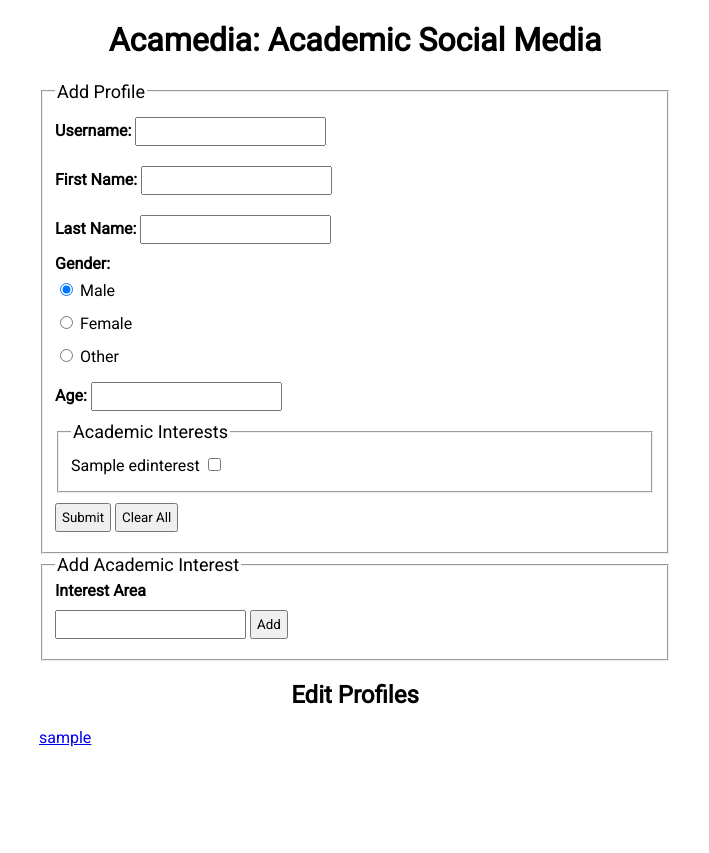
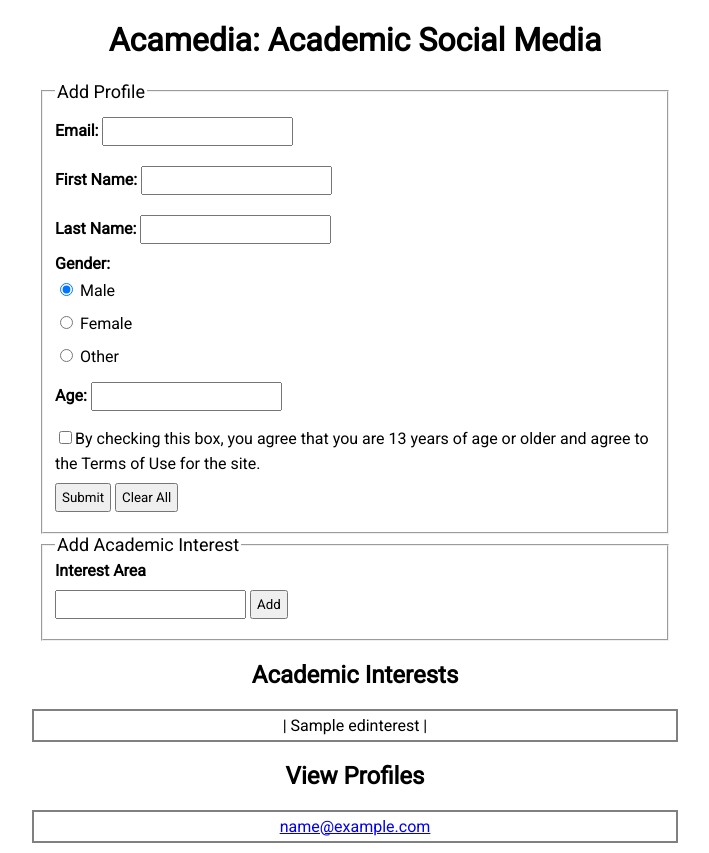
Before and after one commit to mcdokath/dynamic-pages, a Python web app: template templates/index.html in a window 1280 px wide. Shown: the whole page, without its empty margins (285-994 px from the left). Before the commit the page ends 747 px from the top, so only its background shows below. Run offline with Jinja, Linux system fonts and the light colour scheme; the template is opened without the code that fills it: most values are stand-ins (such as "Sample title", 1, 10 or a date in 2020).

Commit message:
Added edit functionality

```diff
--- a/db_defs.py
+++ b/db_defs.py
@@ -4,12 +4,12 @@ class Message(ndb.Model):
 	message = ndb.StringProperty(required=True)
 
 class Profile(ndb.Model):
-	username = ndb.StringProperty(required=True)
+	email = ndb.StringProperty(required=True)
 	firstname = ndb.StringProperty(required=True)
 	lastname = ndb.StringProperty(required=True)
 	gender = ndb.StringProperty(required=True)
 	age = ndb.IntegerProperty(required=True)
-	edinterests = ndb.StringProperty(repeated=True)
+	agreement = ndb.BooleanProperty(default=False)
 
 class EdInterests(ndb.Model):
 	name = ndb.StringProperty(required=True)
--- a/templates/css/main.css
+++ b/templates/css/main.css
@@ -26,3 +26,23 @@ input {
 #container {
 	width:100%;
 }
+#interests {
+	width:50%;
+	margin-left:auto;
+	margin-right:auto;
+	text-align:center;
+	margin-top:10px;
+	margin-bottom:10px;
+	padding:5px;
+	border:2px solid gray;
+}
+#profiles {
+	width:50%;
+	margin-left:auto;
+	margin-right:auto;
+	text-align:center;
+	margin-top:10px;
+	margin-bottom:10px;
+	padding:5px;
+	border:2px solid gray;
+}
--- a/templates/index.html
+++ b/templates/index.html
@@ -13,7 +13,7 @@
 		<input type="hidden" name="action" value="add_profile">
 		<fieldset>
 			<legend>Add Profile</legend>
-			<strong>Username:</strong> <input type="text" name="username" required="true"><br />
+			<strong>Email:</strong> <input type="email" name="email" required="true"><br />
 			<strong>First Name:</strong> <input type="text" name="first-name" required="true"><br />
 			<strong>Last Name:</strong> <input type="text" name="last-name" required="true"><br />
 			<strong>Gender:</strong><br />
@@ -21,12 +21,7 @@
 			<input type="radio" name="gender" id="gender-female" value="female" /> <label for="genderFemale">Female</label><br />
 			<input type="radio" name="gender" id="gender-other" value="other" /> <label for="genderOther">Other</label><br />
 			<strong>Age:</strong> <input type="number" name="age" required="true"><br />
-			<fieldset>
-				<legend>Academic Interests</legend>
-				{% for ai in edinterests %}
-				<label> {{ ai.name }} </label><input type="checkbox" name="edinterests[]" value="{{ ai.key }}">
-				{% endfor %}
-			</fieldset>
+			<input type="checkbox" name="agreement" required="true">By checking this box, you agree that you are 13 years of age or older and agree to the Terms of Use for the site.<br />
 			<input type="submit" value="Submit" class="submit_button">
 			<input type="reset" value="Clear All" class="submit_button">
 		</fieldset>
@@ -39,12 +34,22 @@
 			<input type="text" name="interest-name" required="true">
 			<input type="submit" value="Add" class="submit_button">
 		</fieldset>
-	</for,>
+	</form>
 	<section>
-		<h2>Edit Profiles</h2>
-		{% for prof in profile_contents %}
-		<a href="/edit?key={{ prof.key }}&type=profile">{{ prof.username }}</a>
+		<h2>Academic Interests</h2>
+			<div id="interests">
+			{% for ai in edinterests %}
+			| {{ ai.name }} |
+			{% endfor %}
+			</div>
+	</section>
+	<section>
+		<h2>View Profiles</h2>
+		<div id="profiles">
+		{% for name in email %}
+		<a href="/edit?key={{ name.key }}&type=profile">{{ name.email }}</a>
 		{% endfor %}
+		</div>
 	</section>
 	{% if message %}
 	<section>
```
Also changed, not shown: base_page.py (+11 -5 lines), edit.py (added, +21 -0 lines), templates/edit.html (added, +28 -0 lines), 3 other files.
